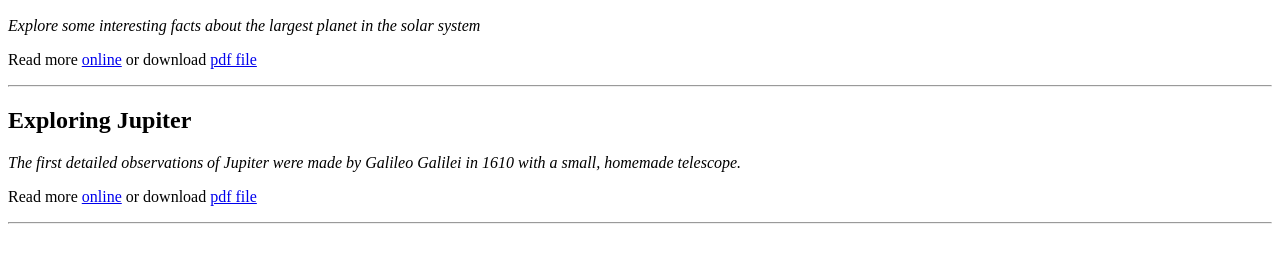
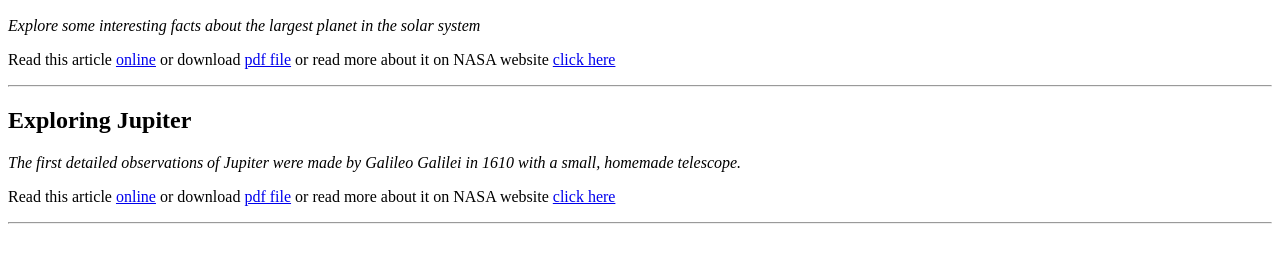
Before and after one commit to Zlata201018/Zlata, a plain HTML site: page index.html in a window 1280 px wide. Shown: the part 468-730 px from the top of the page. Drawn offline with Linux system fonts and the light colour scheme.

Commit message:
news space

```diff
--- a/index.html
+++ b/index.html
@@ -15,12 +15,18 @@
 
     <h2>About Jupiter</h2>
     <p><i>Explore some interesting facts about the largest planet in the solar system</i></p>
-    <p>Read more <a href="article1st.html">online</a> or download <a href="./documents/Zlatas' space news.pdf" target="_blank">pdf file</a></p>
+    <p>
+        Read this article <a href="article1st.html">online</a> or download <a href="./documents/Zlatas' space news.pdf" target="_blank">pdf file</a>
+        or read more about it on NASA website <a href="https://www.nasa.gov/solar-system/8-things-to-know-about-nasas-mission-to-an-ocean-moon-of-jupiter/" target="_blank">click here</a>
+    </p>
     <hr />
 
     <h2>Exploring Jupiter</h2>
     <p><i>The first detailed observations of Jupiter were made by Galileo Galilei in 1610 with a small, homemade telescope.</i></p>
-    <p>Read more <a href="article2nd.html">online</a> or download <a href="./documents/Zlatas' space news 2nd.pdf" target="_blank">pdf file</a></p>
+    <p>
+        Read this article <a href="article2nd.html">online</a> or download <a href="./documents/Zlatas' space news 2nd.pdf" target="_blank">pdf file</a>
+        or read more about it on NASA website <a href="https://science.nasa.gov/jupiter/exploration/" target="_blank">click here</a>
+    </p>
     <hr />
 </body>
 </html>
```
Also changed, not shown: article1st.html (+1 -1 lines), article2nd.html (+1 -1 lines).
